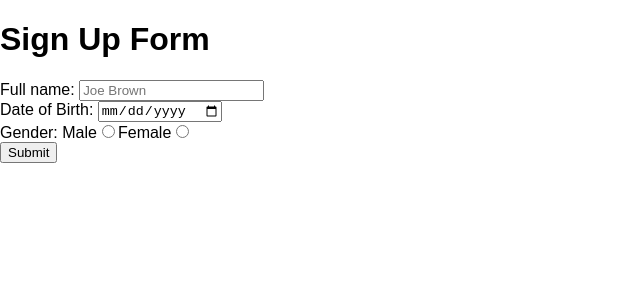
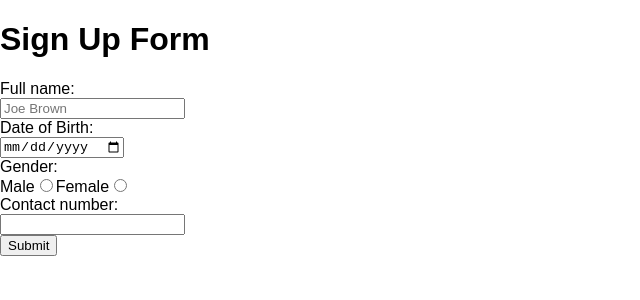
Before and after one commit to Jlevett/tech-challenge-001, a React (Create React App) app: page / in a window 1280 px wide. Shown: the top 300 px of the page, without its empty margins (0-640 px from the left). Built offline with nearby package versions, Linux system fonts and the light colour scheme.

Commit message:
feat: added contact input, not complete

```diff
--- a/src/DynamicForm.js
+++ b/src/DynamicForm.js
@@ -2,7 +2,7 @@ import React, { Component } from "react";
 import DateInput from "./dynamicFormComponents/DateInput.js"
 import NameInput from "./dynamicFormComponents/NameInput.js"
 import GenderInput from "./dynamicFormComponents/GenderInput.js";
-
+import ContactInput from "./dynamicFormComponents/ContactInput.js";
 class DynamicForm extends Component {
 
   state = {
@@ -19,7 +19,9 @@ class DynamicForm extends Component {
      if(this.props.formDef.name)
       this.setState({name:''});
      if(this.props.formDef.gender)
-      this.setState({gender:''});//FIX
+      this.setState({gender:''});
+    if(this.props.formDef.contact)
+      this.setState({contact: ["",""]});//FIX
    }
 
   handleSubmit = (event) => {
@@ -49,7 +51,9 @@ class DynamicForm extends Component {
         {this.props.formDef.gender &&
           <GenderInput gender={this.props.formDef.gender} genderUpdate={this.update}/>
         }
-
+        {this.props.formDef.contact &&
+          <ContactInput contact={this.props.formDef.contact} contactUpdate={this.contact}/>
+        }
       {/*SUBMIT BUTTON*/}
         <input type="submit"  value="Submit"/>
       </form>
@@ -65,8 +69,7 @@ export default DynamicForm;
 
    //
 
-   //      <label htmlFor="phonenum">Phone Number:</label><br/>
-   //      <input id="phonenum" type="tel" pattern="^\d{4}-\d{3}-\d{4}$"/>
+   //
 
    //      {/*
    //      require guardian consent
--- /dev/null
+++ b/src/dynamicFormComponents/ContactInput.js
@@ -0,0 +1,48 @@
+import React, { Component } from "react";
+
+class ContactInput extends Component {
+
+	state = {
+		contact: ["",""]
+	}
+
+		contactUpdate = (contact, contactInputElement) => {
+
+  		 // 	if (this.props.dob.required) {
+		 //    if (!this.isDateinFuture(dob)) {
+		 //      dateInputElement.setCustomValidity("Your birthday has to be in the past.");
+		 //    } else if( !this.isOverMinAge(dob) && this.props.dob.minimumAge ){
+		 //      dateInputElement.setCustomValidity(`You must be over ${this.props.dob.minimumAge} years old.`);
+		 //    } else {
+		 //      dateInputElement.setCustomValidity("");
+		 //    }
+		 // }
+
+		this.setState({contact: contact})
+	    this.props.contactUpdate("contact", contact);
+	}
+
+
+	render() {
+		return (
+		    <div>
+		      	<label htmlFor="phonenum">{this.props.contact.label}</label><br/>
+         		<input
+         				id="phonenum"
+         				type="tel"
+         				pattern="^\d{4}-\d{3}-\d{4}$"
+         		/>
+		   </div>
+		)
+	}
+
+ }
+
+ export default ContactInput;
+
+ //  required={this.props.dob.required}
+ // value={this.state.dob}
+	// 	          onChange={event => this.dateHandler(event.target.value, event.target)}
+
+// Handle date input, update current state and parent state, customValidity logic
+//(incl. MinimumAge, isDateInPast)
--- a/src/dynamicFormComponents/DateInput.js
+++ b/src/dynamicFormComponents/DateInput.js
@@ -40,7 +40,7 @@ class DateInput extends Component {
 	render() {
 		return (
 		    <div>
-		      <label htmlFor="dob">{this.props.dob.label}</label>
+		      	<label htmlFor="dob">{this.props.dob.label}</label><br/>
 		        <input
 		          id="dob"
 		          type="date"
--- a/src/dynamicFormComponents/GenderInput.js
+++ b/src/dynamicFormComponents/GenderInput.js
@@ -9,9 +9,10 @@ class GenderInput extends Component {
 	}
 
 	render() {
+		console.log(this.props.gender)
 		return (
 			<div >
-		    	<label>{this.props.gender.label}</label>
+		    	<label>{this.props.gender.label}</label><br/>
 		    	{this.props.gender.options.map(option => {
 		    		return(
 		    			<div key={option} style={{display : 'inline-block'}}>
--- a/src/dynamicFormComponents/NameInput.js
+++ b/src/dynamicFormComponents/NameInput.js
@@ -20,7 +20,7 @@ class NameInput extends Component {
 	render(){
 		return(
 	    	<div>
-	            <label htmlFor="name">{this.props.name.label}</label>
+	            <label htmlFor="name">{this.props.name.label}</label><br/>
 	            <input
 	              id="name"
 	              type="text"
--- a/src/formDefinition.json
+++ b/src/formDefinition.json
@@ -15,7 +15,7 @@
    	"options":["Male","Female"],
     "required":true
 	},
-  "tel": {
+  "contact": {
   	"label": "Contact number: ",
   	"required": false,
   	"placeholder":"0411 111 111"
```
